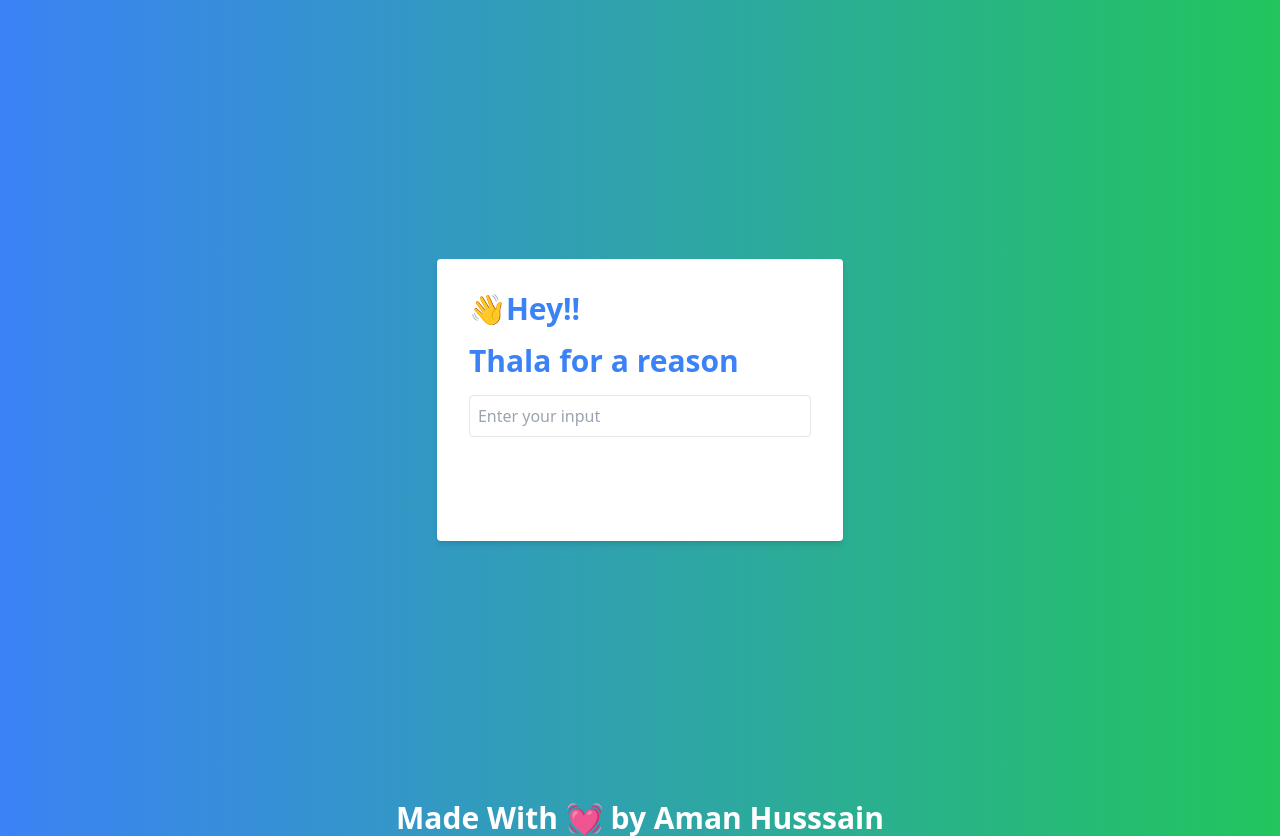
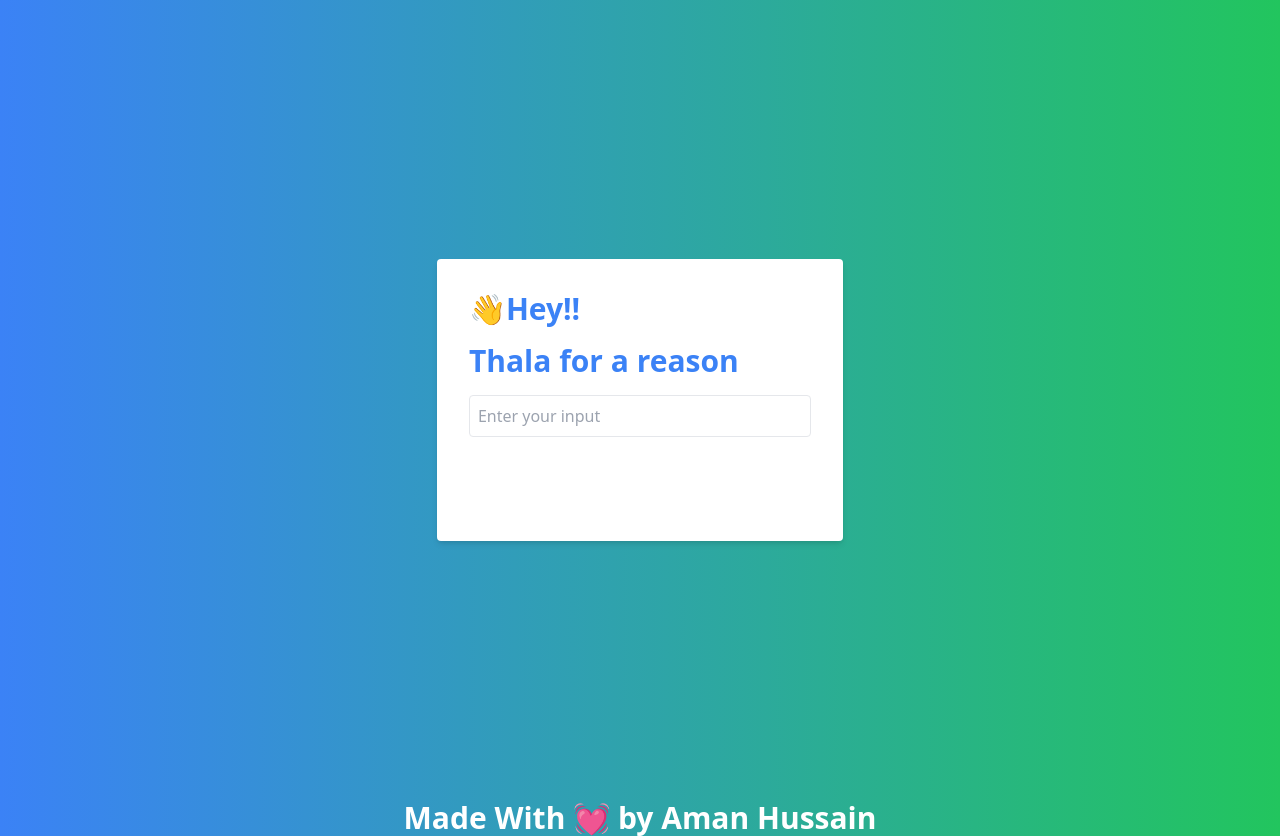
Before and after one commit to amanansari247/thalaforareason, a React (Create React App) app in the folder thala/: page / in a window 1280 px wide. Built offline with nearby package versions, Linux system fonts and the light colour scheme.

Commit message:
Update App.js

```diff
--- a/thala/src/App.js
+++ b/thala/src/App.js
@@ -81,7 +81,7 @@ const Meme = () => {
 const Footer = () => {
   return(
     <div className="text-3xl font-bold text-center bg-gradient-to-r from-blue-500 to-green-500 text-white ">
-      Made With 💓 by Aman Husssain
+      Made With 💓 by Aman Hussain
     </div>
   )
 
```
